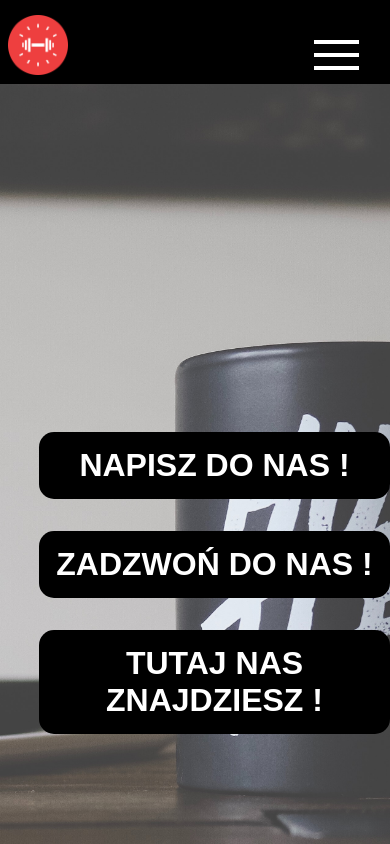
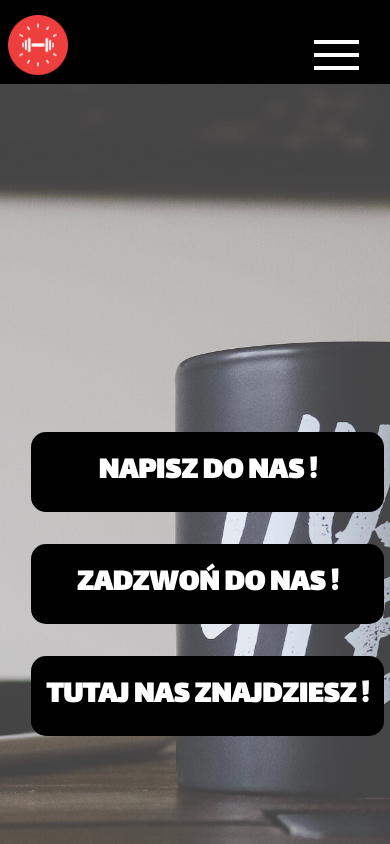
Before and after one commit to Dzejkop02/ans-gym-front, a React (Create React App) app: page /kontakt in a window 390 px wide. Shown: the top 844 px of the page. Built offline with nearby package versions, Linux system fonts and the light colour scheme; the HTML template or start-up script is replaced by a standard one.

Commit message:
dodanie skakania do elementów na stronie

```diff
--- a/src/components/KontaktPage/KontaktPage.css
+++ b/src/components/KontaktPage/KontaktPage.css
@@ -7,9 +7,12 @@
 }
 
 .kontakt-guziki {
-position: absolute;
-top: 25em;
-left: 10%;
+    position: absolute;
+
+    top: 25em;
+    left: 10%;
+    display: flex;
+    flex-direction: column;
 }
 
 .kontakt-btn {
@@ -23,8 +26,10 @@ left: 10%;
     padding: 15px;
     margin-top: 1em;
     border-radius: 15px;
+    text-align: center;
 
     cursor: pointer;
+    text-decoration: none;
 }
 
 .kontakt-btn:hover {
@@ -61,3 +66,10 @@ left: 10%;
 .kontakt-mapa {
     height: 50em;
 }
+
+@media screen and (max-width: 900px) {
+    .kontakt-guziki {
+        left: 8%;
+
+    }
+}
--- a/src/components/KontaktPage/KontaktPage.jsx
+++ b/src/components/KontaktPage/KontaktPage.jsx
@@ -6,17 +6,17 @@ const KontaktPage = () => {
         <div>
             <div className="kontakt-main">
                 <div className="kontakt-guziki">
-                <button className="kontakt-btn">NAPISZ DO NAS !</button><br/>
-                <button className="kontakt-btn">ZADZWOŃ DO NAS !</button><br/>
-                <button className="kontakt-btn">TUTAJ NAS ZNAJDZIESZ !</button><br/>
+                <a href="#kontakt-info-jump" className="kontakt-btn">NAPISZ DO NAS !</a>
+                <a href="#kontakt-footer-jump" className="kontakt-btn">ZADZWOŃ DO NAS !</a>
+                <a href="#kontakt-map-jump" className="kontakt-btn">TUTAJ NAS ZNAJDZIESZ !</a>
                 </div>
             </div>
-            <div className="kontakt-info">
+            <div id="kontakt-info-jump" className="kontakt-info">
                 <h1>LOREM IPSUM IS SIMPLY</h1>
                 <p>Lorem Ipsum is simply dummy text of the printing and typesetting industry. Lorem Ipsum has been the industry's standard dummy text ever since the 1500s, when an unknown printer took a galley of type and scrambled it to make a type specimen book. It has survived not only five centuries, but also the leap into electronic typesetting, remaining essentially.</p>
             </div>
             <div>
-                <div className="kontakt-mapa-info">
+                <div id="kontakt-map-jump" className="kontakt-mapa-info">
                     <h1>TUTAJ NAS ZNAJDZIESZ!</h1>
                     <p>
                     Przyjdź i sprawdź
@@ -33,6 +33,7 @@ const KontaktPage = () => {
                     />
                 </div>
             </div>
+            <div id="kontakt-footer-jump"></div>
         </div>
     );
 };
```
